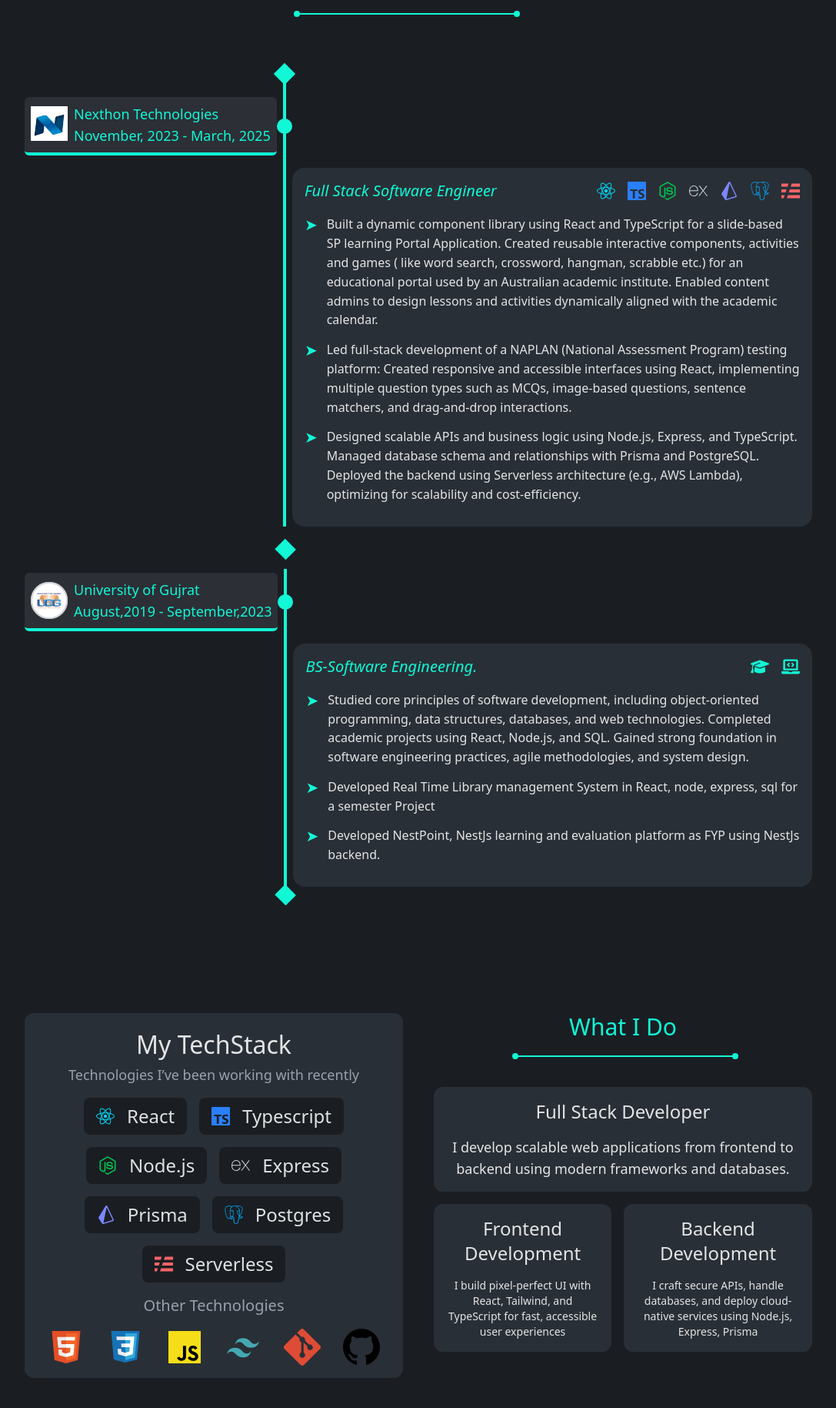
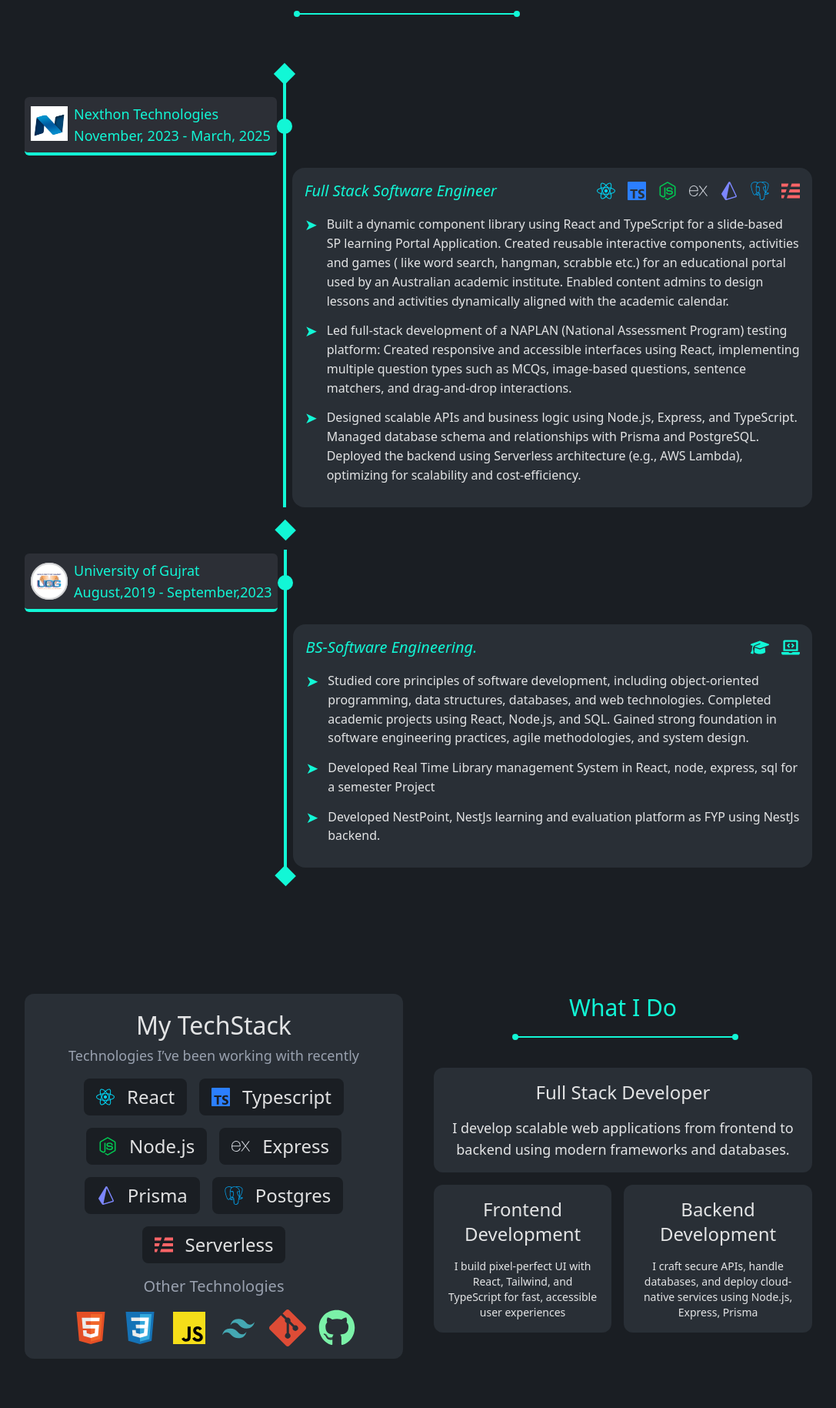
Before and after one commit to syedrizwan11/my-portfolio, a React (Vite) app: page / in a window 1280 px wide. Shown: the part 1726-3555 px from the top of the page at 77% size, without its empty margins (96-1183 px from the left). Built offline with nearby package versions, Linux system fonts and the light colour scheme; a web font is replaced by a local one.

Commit message:
small corrections

```diff
--- a/src/pages/about/AboutMe.tsx
+++ b/src/pages/about/AboutMe.tsx
@@ -18,7 +18,10 @@
           <Line />
         </div>
 
-        <AnimateToView className="flex gap-4 justify-between flex-col md:flex-row md:items-start items-center">
+        <AnimateToView
+          ease="easeOut"
+          className="flex gap-4 justify-between flex-col md:flex-row md:items-start items-center"
+        >
           <>
             <div className="basis-2/3">
               <div className="bg-gradient-to-l from-background to-gray-600 p-4 mt-6 rounded-2xl">
--- a/src/pages/experience/Experience.tsx
+++ b/src/pages/experience/Experience.tsx
@@ -53,8 +53,7 @@
               text="Built a
                 dynamic component library using React and TypeScript for a
                 slide-based SP learning Portal Application. Created reusable
-                interactive components, activities and games ( like word search,
-                crossword, hangman, scrabble etc.) for an educational portal used
+                interactive components, activities and games ( like word search, hangman, scrabble etc.) for an educational portal used
                 by an Australian academic institute. Enabled content admins to
                 design lessons and activities dynamically aligned with the
                 academic calendar."
--- a/src/pages/skill-stack/SkillStack.tsx
+++ b/src/pages/skill-stack/SkillStack.tsx
@@ -1,4 +1,4 @@
-import { FaNodeJs, FaReact } from "react-icons/fa"
+import { FaGithub, FaNodeJs, FaReact } from "react-icons/fa"
 import Line from "../../assets/svgs/line.svg?react"
 
 import { IconAndTitle, IconToolTip } from "../../utils/components"
@@ -15,7 +15,6 @@
 import js from "/svgs/icons_file-type-js-official.svg"
 import tailwind from "/svgs/icons_file-type-tailwind.svg"
 import git from "/svgs/icons_git.svg"
-import github from "/svgs/icons_github-fill.svg"
 import { AnimateToView } from "../../components/animate-to-view/AnimateToView"
 
 export const SkillStack = () => {
@@ -65,7 +64,7 @@
               />
             </div>
             <div className="text-xl my-4 text-gray-400">Other Technologies</div>
-            <div className="flex justify-around flex-wrap">
+            <div className="flex justify-center flex-wrap gap-4">
               <IconToolTip icon={<img src={html} alt="html" />} text="HTML5" />
               <IconToolTip icon={<img src={css} alt="css" />} text="CSS3" />
               <IconToolTip icon={<img src={js} alt="js" />} text="Javascript" />
@@ -74,10 +73,7 @@
                 text="Tailwind-css"
               />
               <IconToolTip icon={<img src={git} alt="git" />} text="Git" />
-              <IconToolTip
-                icon={<img src={github} alt="github" />}
-                text="Github"
-              />
+              <FaGithub title="Github" className="text-green-300 text-5xl" />
             </div>
           </div>
         </AnimateToView>
```
